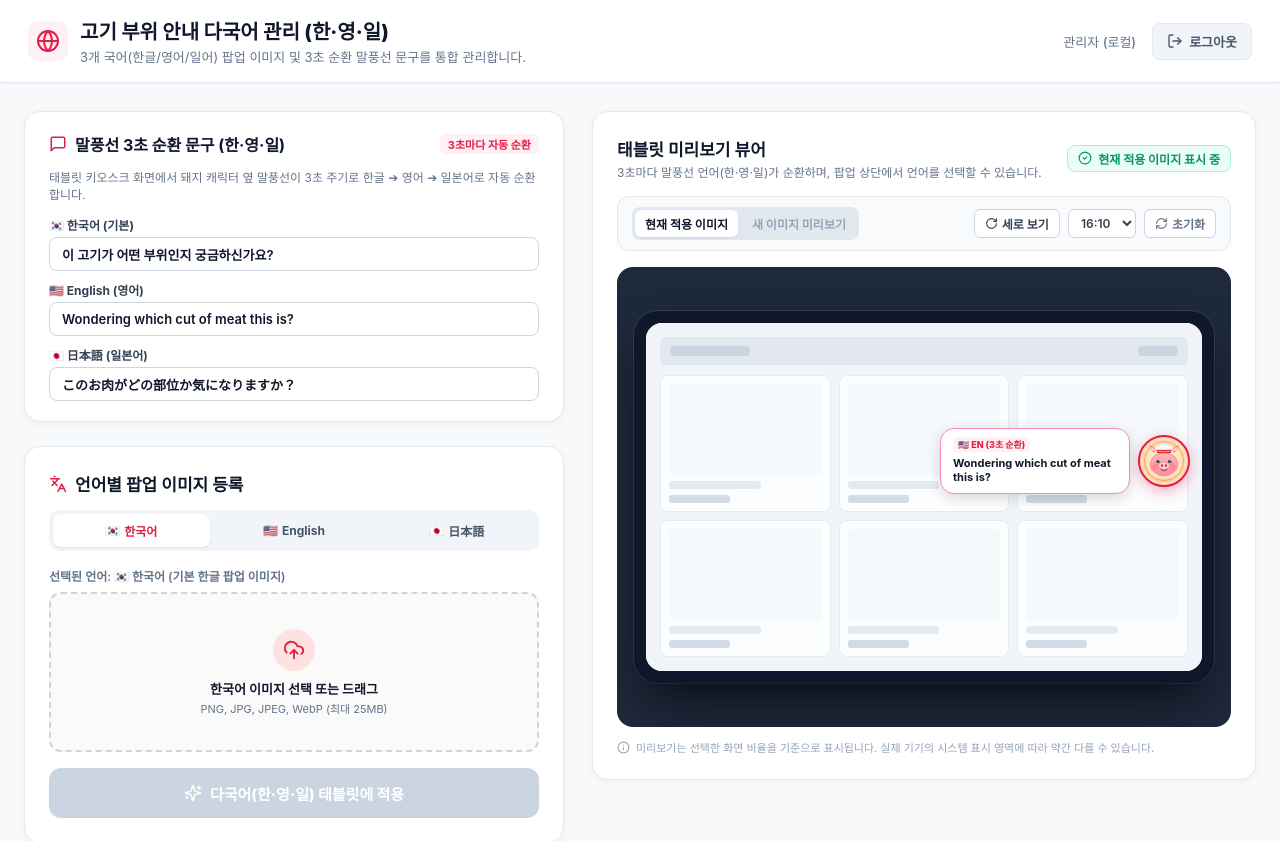
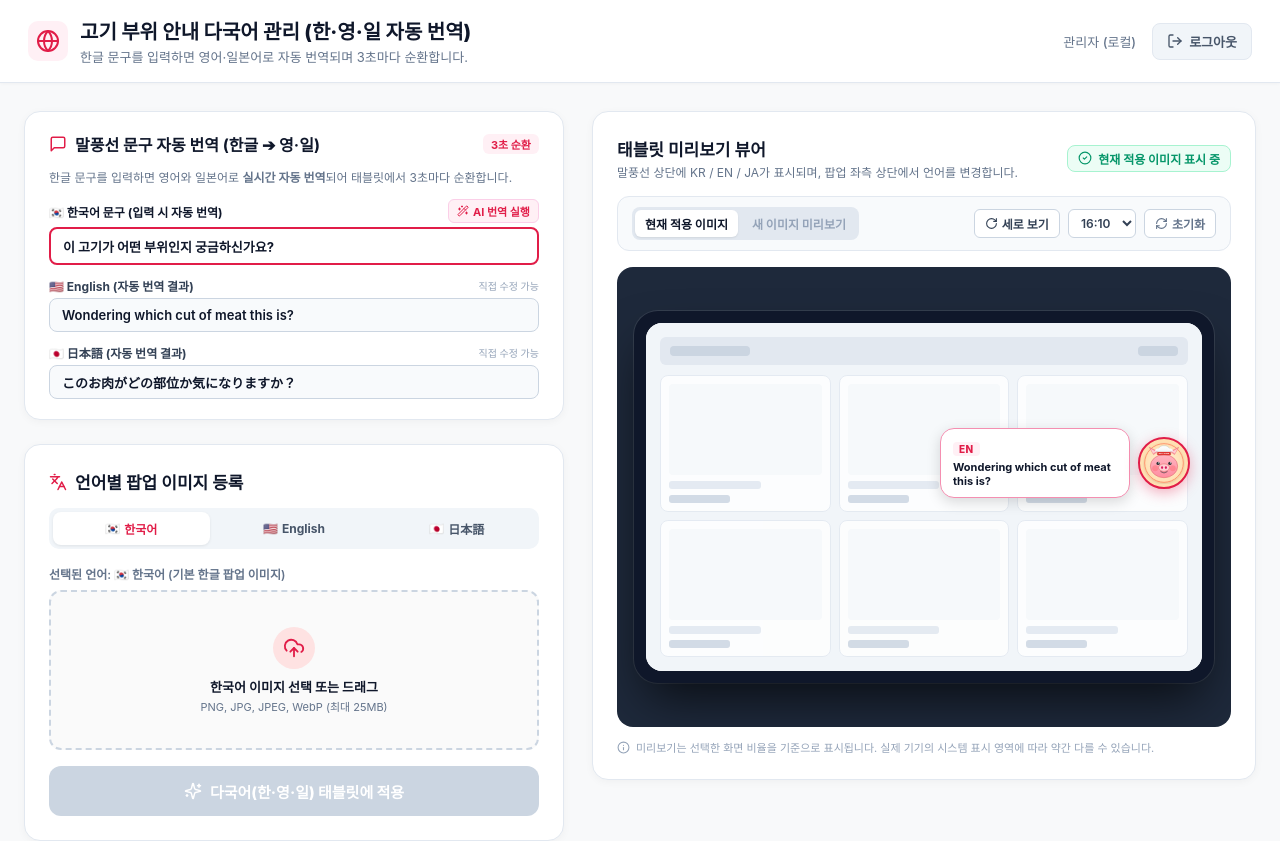
Before and after one commit to gochujangs33-dot/MeatGuideOverlay, a React (Vite) app in the folder admin-web/: page / in a window 1280 px wide. Shown: the top 841 px of the page. Built offline with nearby package versions, Linux system fonts and the light colour scheme; no server answers; the database is empty; a web font is replaced by a local one.

Commit message:
feat: simplify speech bubble badge to KR/EN/JA and align language buttons to top-left of popup

```diff
--- a/admin-web/src/components/PopupImageManager.tsx
+++ b/admin-web/src/components/PopupImageManager.tsx
@@ -10,7 +10,8 @@ import {
   LogOut,
   MessageSquare,
   Globe,
-  Languages
+  Languages,
+  Wand2
 } from 'lucide-react';
 import { ActivePopupInfo, SupportedLanguage } from '../types/popup';
 import {
@@ -20,6 +21,7 @@ import {
   validateImageFile,
   DEFAULT_ACTIVE_POPUP
 } from '../services/popupService';
+import { autoTranslateKoreanToAll } from '../services/translationService';
 import { TabletPreviewViewer } from './TabletPreviewViewer';
 
 interface Props {
@@ -65,6 +67,11 @@ export const PopupImageManager: React.FC<Props> = ({ onLogout, userEmail }) => {
     en: DEFAULT_ACTIVE_POPUP.bubbleTextEn || 'Wondering which cut of meat this is?',
     ja: DEFAULT_ACTIVE_POPUP.bubbleTextJa || 'このお肉がどの部位か気になりますか？'
   });
+
+  // Auto-translation state
+  const [isTranslating, setIsTranslating] = useState<boolean>(false);
+  const [autoTranslatedFlag, setAutoTranslatedFlag] = useState<boolean>(false);
+  const translationTimeoutRef = useRef<NodeJS.Timeout | null>(null);
 
   // Active source toggle for the preview viewer: 'current' vs 'selected'
   const [previewSource, setPreviewSource] = useState<'current' | 'selected'>('current');
@@ -122,6 +129,42 @@ export const PopupImageManager: React.FC<Props> = ({ onLogout, userEmail }) => {
       if (urls.ja) URL.revokeObjectURL(urls.ja);
     };
   }, [selectedFiles]);
+
+  // Execute Translation Function
+  const handlePerformTranslation = async (koreanText: string) => {
+    if (!koreanText.trim()) return;
+
+    setIsTranslating(true);
+    try {
+      const translated = await autoTranslateKoreanToAll(koreanText);
+      setBubbleTexts((prev) => ({
+        ...prev,
+        en: translated.en,
+        ja: translated.ja
+      }));
+      setAutoTranslatedFlag(true);
+    } catch (err) {
+      console.warn('Auto translation error:', err);
+    } finally {
+      setIsTranslating(false);
+    }
+  };
+
+  // Handle Korean input change with debounced auto-translation
+  const handleKoreanBubbleTextChange = (text: string) => {
+    setBubbleTexts((prev) => ({ ...prev, ko: text }));
+    setAutoTranslatedFlag(false);
+
+    if (translationTimeoutRef.current) {
+      clearTimeout(translationTimeoutRef.current);
+    }
+
+    if (text.trim().length > 1) {
+      translationTimeoutRef.current = setTimeout(() => {
+        handlePerformTranslation(text);
+      }, 650);
+    }
+  };
 
   const handleFileSelect = (file: File, lang: SupportedLanguage) => {
     setErrorMessage(null);
@@ -271,10 +314,10 @@ export const PopupImageManager: React.FC<Props> = ({ onLogout, userEmail }) => {
           </div>
           <div>
             <h1 style={{ fontSize: '20px', fontWeight: 800, color: '#0F172A', margin: 0 }}>
-              고기 부위 안내 다국어 관리 (한·영·일)
+              고기 부위 안내 다국어 관리 (한·영·일 자동 번역)
             </h1>
             <p style={{ fontSize: '13px', color: '#64748B', margin: '2px 0 0 0' }}>
-              3개 국어(한글/영어/일어) 팝업 이미지 및 3초 순환 말풍선 문구를 통합 관리합니다.
+              한글 문구를 입력하면 영어·일본어로 자동 번역되며 3초마다 순환합니다.
             </p>
           </div>
         </div>
@@ -359,7 +402,7 @@ export const PopupImageManager: React.FC<Props> = ({ onLogout, userEmail }) => {
           {/* LEFT COLUMN: Multi-Language Registration & Management Area */}
           {/* ==================================================== */}
           <div style={{ display: 'flex', flexDirection: 'column', gap: '24px' }}>
-            {/* 1. Speech Bubble Text Multi-Language Customization */}
+            {/* 1. Speech Bubble Text Multi-Language Auto-Translation Card */}
             <section style={{
               backgroundColor: '#FFFFFF',
               borderRadius: '16px',
@@ -371,9 +414,39 @@ export const PopupImageManager: React.FC<Props> = ({ onLogout, userEmail }) => {
                 <div style={{ display: 'flex', alignItems: 'center', gap: '8px' }}>
                   <MessageSquare size={18} color="#E11D48" />
                   <h2 style={{ fontSize: '16px', fontWeight: 700, color: '#0F172A', margin: 0 }}>
-                    말풍선 3초 순환 문구 (한·영·일)
+                    말풍선 문구 자동 번역 (한글 ➔ 영·일)
                   </h2>
                 </div>
+
+                <div style={{ display: 'flex', alignItems: 'center', gap: '6px' }}>
+                  {isTranslating ? (
+                    <span style={{
+                      display: 'flex',
+                      alignItems: 'center',
+                      gap: '4px',
+                      fontSize: '11px',
+                      fontWeight: 700,
+                      backgroundColor: '#EFF6FF',
+                      color: '#2563EB',
+                      padding: '2px 8px',
+                      borderRadius: '6px'
+                    }}>
+                      <RefreshCw size={11} className="spin-animation" />
+                      <span>번역 중...</span>
+                    </span>
+                  ) : autoTranslatedFlag ? (
+                    <span style={{
+                      fontSize: '11px',
+                      fontWeight: 700,
+                      backgroundColor: '#ECFDF5',
+                      color: '#059669',
+                      padding: '2px 8px',
+                      borderRadius: '6px',
+                      border: '1px solid #A7F3D0'
+                    }}>
+                      ✓ 자동 번역됨
+                    </span>
+                  ) : (
                     <span style={{
                       fontSize: '11px',
                       fontWeight: 700,
@@ -382,43 +455,70 @@ export const PopupImageManager: React.FC<Props> = ({ onLogout, userEmail }) => {
                       padding: '2px 8px',
                       borderRadius: '6px'
                     }}>
-                  3초마다 자동 순환
+                      3초 순환
                     </span>
+                  )}
                 </div>
+              </div>
+
               <p style={{ fontSize: '12px', color: '#64748B', margin: '0 0 14px 0' }}>
-                태블릿 키오스크 화면에서 돼지 캐릭터 옆 말풍선이 3초 주기로 한글 ➔ 영어 ➔ 일본어로 자동 순환합니다.
+                한글 문구를 입력하면 영어와 일본어로 <strong>실시간 자동 번역</strong>되어 태블릿에서 3초마다 순환합니다.
               </p>
 
-              {/* 3 Language Inputs */}
-              <div style={{ display: 'flex', flexDirection: 'column', gap: '10px' }}>
-                {/* Korean */}
+              {/* 3 Language Inputs with Auto-Translate */}
+              <div style={{ display: 'flex', flexDirection: 'column', gap: '12px' }}>
+                {/* 1. Korean Input with Instant Auto-Translate Button */}
                 <div>
-                  <label style={{ display: 'flex', alignItems: 'center', gap: '6px', fontSize: '12px', fontWeight: 700, color: '#334155', marginBottom: '4px' }}>
-                    <span>🇰🇷 한국어 (기본)</span>
+                  <div style={{ display: 'flex', alignItems: 'center', justifyContent: 'space-between', marginBottom: '4px' }}>
+                    <label style={{ display: 'flex', alignItems: 'center', gap: '6px', fontSize: '12px', fontWeight: 700, color: '#0F172A' }}>
+                      <span>🇰🇷 한국어 문구 (입력 시 자동 번역)</span>
                     </label>
+                    <button
+                      onClick={() => handlePerformTranslation(bubbleTexts.ko)}
+                      disabled={isTranslating || !bubbleTexts.ko.trim()}
+                      style={{
+                        display: 'flex',
+                        alignItems: 'center',
+                        gap: '4px',
+                        backgroundColor: '#FFF0F5',
+                        border: '1px solid #FBCFE8',
+                        color: '#E11D48',
+                        fontSize: '11px',
+                        fontWeight: 700,
+                        padding: '3px 8px',
+                        borderRadius: '6px',
+                        cursor: isTranslating || !bubbleTexts.ko.trim() ? 'not-allowed' : 'pointer'
+                      }}
+                    >
+                      <Wand2 size={12} />
+                      <span>AI 번역 실행</span>
+                    </button>
+                  </div>
                   <input
                     type="text"
                     value={bubbleTexts.ko}
-                    onChange={(e) => setBubbleTexts((prev) => ({ ...prev, ko: e.target.value }))}
-                    placeholder="이 고기가 어떤 부위인지 궁금하신가요?"
+                    onChange={(e) => handleKoreanBubbleTextChange(e.target.value)}
+                    placeholder="예: 이 고기가 어떤 부위인지 궁금하신가요?"
                     style={{
                       width: '100%',
                       boxSizing: 'border-box',
-                      padding: '8px 12px',
+                      padding: '9px 12px',
                       borderRadius: '8px',
-                      border: '1.5px solid #CBD5E1',
+                      border: '2px solid #E11D48',
                       fontSize: '13px',
                       color: '#0F172A',
-                      fontWeight: 600,
-                      outline: 'none'
+                      fontWeight: 700,
+                      outline: 'none',
+                      backgroundColor: '#FFF'
                     }}
                   />
                 </div>
 
-                {/* English */}
+                {/* 2. English (Auto-translated / Editable) */}
                 <div>
-                  <label style={{ display: 'flex', alignItems: 'center', gap: '6px', fontSize: '12px', fontWeight: 700, color: '#334155', marginBottom: '4px' }}>
-                    <span>🇺🇸 English (영어)</span>
+                  <label style={{ display: 'flex', alignItems: 'center', justifyContent: 'space-between', fontSize: '12px', fontWeight: 700, color: '#334155', marginBottom: '4px' }}>
+                    <span>🇺🇸 English (자동 번역 결과)</span>
+                    <span style={{ fontSize: '10px', color: '#94A3B8', fontWeight: 500 }}>직접 수정 가능</span>
                   </label>
                   <input
                     type="text"
@@ -434,15 +534,17 @@ export const PopupImageManager: React.FC<Props> = ({ onLogout, userEmail }) => {
                       fontSize: '13px',
                       color: '#0F172A',
                       fontWeight: 600,
-                      outline: 'none'
+                      outline: 'none',
+                      backgroundColor: '#F8FAFC'
                     }}
                   />
                 </div>
 
-                {/* Japanese */}
+                {/* 3. Japanese (Auto-translated / Editable) */}
                 <div>
-                  <label style={{ display: 'flex', alignItems: 'center', gap: '6px', fontSize: '12px', fontWeight: 700, color: '#334155', marginBottom: '4px' }}>
-                    <span>🇯🇵 日本語 (일본어)</span>
+                  <label style={{ display: 'flex', alignItems: 'center', justifyContent: 'space-between', fontSize: '12px', fontWeight: 700, color: '#334155', marginBottom: '4px' }}>
+                    <span>🇯🇵 日本語 (자동 번역 결과)</span>
+                    <span style={{ fontSize: '10px', color: '#94A3B8', fontWeight: 500 }}>직접 수정 가능</span>
                   </label>
                   <input
                     type="text"
@@ -458,7 +560,8 @@ export const PopupImageManager: React.FC<Props> = ({ onLogout, userEmail }) => {
                       fontSize: '13px',
                       color: '#0F172A',
                       fontWeight: 600,
-                      outline: 'none'
+                      outline: 'none',
+                      backgroundColor: '#F8FAFC'
                     }}
                   />
                 </div>
--- a/admin-web/src/components/TabletPreviewViewer.tsx
+++ b/admin-web/src/components/TabletPreviewViewer.tsx
@@ -6,8 +6,7 @@ import {
   CheckCircle2,
   AlertTriangle,
   X,
-  Move,
-  Languages
+  Move
 } from 'lucide-react';
 import { SupportedLanguage } from '../types/popup';
 
@@ -49,9 +48,9 @@ export const TabletPreviewViewer: React.FC<Props> = ({
 
   const containerRef = useRef<HTMLDivElement>(null);
 
-  // Speech bubble 3-second interval cycle: KO -> EN -> JA -> KO
+  // Speech bubble 3-second interval cycle: KR -> EN -> JA -> KR
   useEffect(() => {
-    if (isOpen) return; // Pause rotation when popup is open
+    if (isOpen) return;
 
     const interval = setInterval(() => {
       setBubbleFade(false); // start fade-out
@@ -244,7 +243,7 @@ export const TabletPreviewViewer: React.FC<Props> = ({
             태블릿 미리보기 뷰어
           </h2>
           <p style={{ fontSize: '12px', color: '#64748B', margin: '2px 0 0 0' }}>
-            3초마다 말풍선 언어(한·영·일)가 순환하며, 팝업 상단에서 언어를 선택할 수 있습니다.
+            말풍선 상단에 KR / EN / JA가 표시되며, 팝업 좌측 상단에서 언어를 변경합니다.
           </p>
         </div>
 
@@ -498,7 +497,7 @@ export const TabletPreviewViewer: React.FC<Props> = ({
                 </div>
               </div>
 
-              {/* Floating Pig Mascot Character & Speech Bubble (Visible when popup is closed) */}
+              {/* Floating Pig Mascot Character & Speech Bubble */}
               {!isOpen && (
                 <div
                   onClick={handleOpenPopup}
@@ -513,7 +512,7 @@ export const TabletPreviewViewer: React.FC<Props> = ({
                     zIndex: 20
                   }}
                 >
-                  {/* Speech Bubble with 3-Second Language Cycle & Indicator Badge */}
+                  {/* Speech Bubble: Clean Top "KR/EN/JA" Badge + Bottom Text */}
                   <div style={{
                     backgroundColor: '#FFFFFF',
                     border: '1.5px solid #F48FB1',
@@ -523,20 +522,25 @@ export const TabletPreviewViewer: React.FC<Props> = ({
                     maxWidth: '190px',
                     display: 'flex',
                     flexDirection: 'column',
-                    gap: '4px'
+                    gap: '3px'
                   }}>
-                    <div style={{ display: 'flex', alignItems: 'center', justifyContent: 'space-between' }}>
+                    {/* Top: Clean Language Code (KR / EN / JA) */}
+                    <div>
                       <span style={{
-                        fontSize: '9px',
+                        fontSize: '10px',
                         fontWeight: 800,
                         backgroundColor: '#FFF0F5',
                         color: '#E11D48',
-                        padding: '1px 5px',
-                        borderRadius: '4px'
+                        padding: '1px 6px',
+                        borderRadius: '4px',
+                        textTransform: 'uppercase',
+                        letterSpacing: '0.5px'
                       }}>
-                        {bubbleLang === 'ko' ? '🇰🇷 한글' : bubbleLang === 'en' ? '🇺🇸 EN' : '🇯🇵 日本語'} (3초 순환)
+                        {bubbleLang === 'ko' ? 'KR' : bubbleLang === 'en' ? 'EN' : 'JA'}
                       </span>
                     </div>
+
+                    {/* Bottom: Speech Bubble Text Content */}
                     <div style={{
                       fontSize: '11px',
                       fontWeight: 700,
@@ -571,7 +575,7 @@ export const TabletPreviewViewer: React.FC<Props> = ({
                 </div>
               )}
 
-              {/* FULL-SCREEN MODAL POPUP IMAGE VIEWER (Phase 2: Open) */}
+              {/* FULL-SCREEN MODAL POPUP IMAGE VIEWER */}
               {isOpen && (
                 <div
                   onWheel={handleWheel}
@@ -593,7 +597,7 @@ export const TabletPreviewViewer: React.FC<Props> = ({
                     overflow: 'hidden'
                   }}
                 >
-                  {/* TOP HEADER BAR: Multi-Language Selector Tabs + Close Button */}
+                  {/* TOP HEADER BAR: TOP-LEFT Language Buttons + TOP-RIGHT Close Button */}
                   <div style={{
                     position: 'absolute',
                     top: '10px',
@@ -605,7 +609,7 @@ export const TabletPreviewViewer: React.FC<Props> = ({
                     zIndex: 40,
                     pointerEvents: 'auto'
                   }}>
-                    {/* Multi-Language Selector Buttons: [한국어 | English | 日本語] */}
+                    {/* TOP-LEFT: Language Selector Buttons [ 한글 | English | 日本語 ] */}
                     <div style={{
                       display: 'flex',
                       alignItems: 'center',
@@ -616,9 +620,6 @@ export const TabletPreviewViewer: React.FC<Props> = ({
                       borderRadius: '24px',
                       border: '1px solid rgba(255, 255, 255, 0.2)'
                     }}>
-                      <div style={{ padding: '0 4px 0 8px', display: 'flex', alignItems: 'center' }}>
-                        <Languages size={14} color="#F48FB1" />
-                      </div>
                       {(['ko', 'en', 'ja'] as SupportedLanguage[]).map((lang) => {
                         const labels: Record<SupportedLanguage, string> = {
                           ko: '한글',
@@ -634,7 +635,7 @@ export const TabletPreviewViewer: React.FC<Props> = ({
                               handleSwitchPopupLanguage(lang);
                             }}
                             style={{
-                              padding: '5px 11px',
+                              padding: '5px 12px',
                               borderRadius: '18px',
                               border: 'none',
                               fontSize: '12px',
@@ -652,7 +653,7 @@ export const TabletPreviewViewer: React.FC<Props> = ({
                       })}
                     </div>
 
-                    {/* Top Right Dedicated Close Button */}
+                    {/* TOP-RIGHT: Dedicated Close Button */}
                     <button
                       onClick={(e) => {
                         e.stopPropagation();
--- /dev/null
+++ b/admin-web/src/services/translationService.ts
@@ -0,0 +1,84 @@
+/**
+ * Client-side auto-translation service for MeatGuideOverlay speech bubble phrases.
+ * Translates Korean text to English (en) and Japanese (ja) with smart phrase fallbacks.
+ */
+
+const MEAT_GUIDE_FALLBACKS: Record<string, { en: string; ja: string }> = {
+  '이 고기가 어떤 부위인지 궁금하신가요?': {
+    en: 'Wondering which cut of meat this is?',
+    ja: 'このお肉がどの部位か気になりますか？'
+  },
+  '고기 부위가 궁금하시면 눌러보세요!': {
+    en: 'Tap here to learn about this cut of meat!',
+    ja: 'お肉の部位が気になる方はタップしてください！'
+  },
+  '맛있는 고기 부위 안내': {
+    en: 'Delicious Meat Cuts Guide',
+    ja: '美味しいお肉の部位案内'
+  },
+  '어떤 부위인지 확인해보세요!': {
+    en: 'Check out which meat cut this is!',
+    ja: 'どの部位か確認してみましょう！'
+  }
+};
+
+/**
+ * Translates text from Korean (ko) to target language (en or ja).
+ */
+export async function translateFromKorean(
+  koreanText: string,
+  targetLang: 'en' | 'ja'
+): Promise<string> {
+  const trimmed = koreanText.trim();
+  if (!trimmed) return '';
+
+  // Check cached dictionary fallbacks first
+  if (MEAT_GUIDE_FALLBACKS[trimmed]) {
+    return MEAT_GUIDE_FALLBACKS[trimmed][targetLang];
+  }
+
+  try {
+    const url = `https://translate.googleapis.com/translate_a/single?client=gtx&sl=ko&tl=${targetLang}&dt=t&q=${encodeURIComponent(trimmed)}`;
+    const response = await fetch(url);
+    if (response.ok) {
+      const data = await response.json();
+      if (Array.isArray(data) && Array.isArray(data[0])) {
+        const translated = data[0].map((item: any) => item[0]).filter(Boolean).join('');
+        if (translated) {
+          return translated;
+        }
+      }
+    }
+  } catch (err) {
+    console.warn(`[Auto-Translate] API call failed for ${targetLang}, checking heuristics:`, err);
+  }
+
+  // Fallback heuristics if offline or network blocked
+  if (targetLang === 'en') {
+    return `Guide: ${trimmed}`;
+  } else {
+    return `案内: ${trimmed}`;
+  }
+}
+
+/**
+ * Translates Korean text to both English and Japanese simultaneously.
+ */
+export async function autoTranslateKoreanToAll(
+  koreanText: string
+): Promise<{ en: string; ja: string }> {
+  const trimmed = koreanText.trim();
+  if (!trimmed) {
+    return { en: '', ja: '' };
+  }
+
+  const [enResult, jaResult] = await Promise.all([
+    translateFromKorean(trimmed, 'en'),
+    translateFromKorean(trimmed, 'ja')
+  ]);
+
+  return {
+    en: enResult,
+    ja: jaResult
+  };
+}
```
Also changed, not shown: 4 other files (tests, documents, lock files or other folders). Lines whose indentation alone changed are shown as unchanged.
